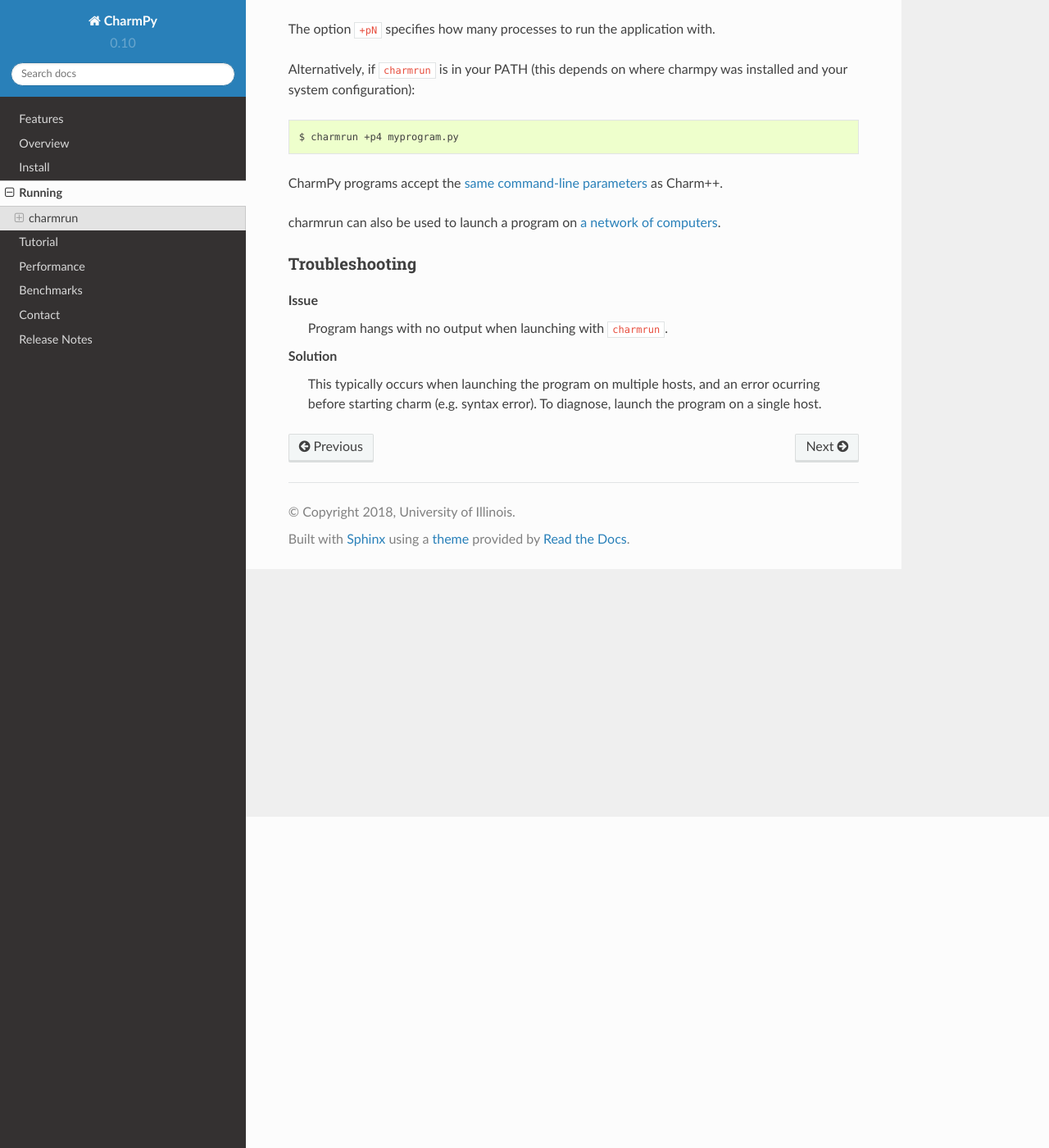
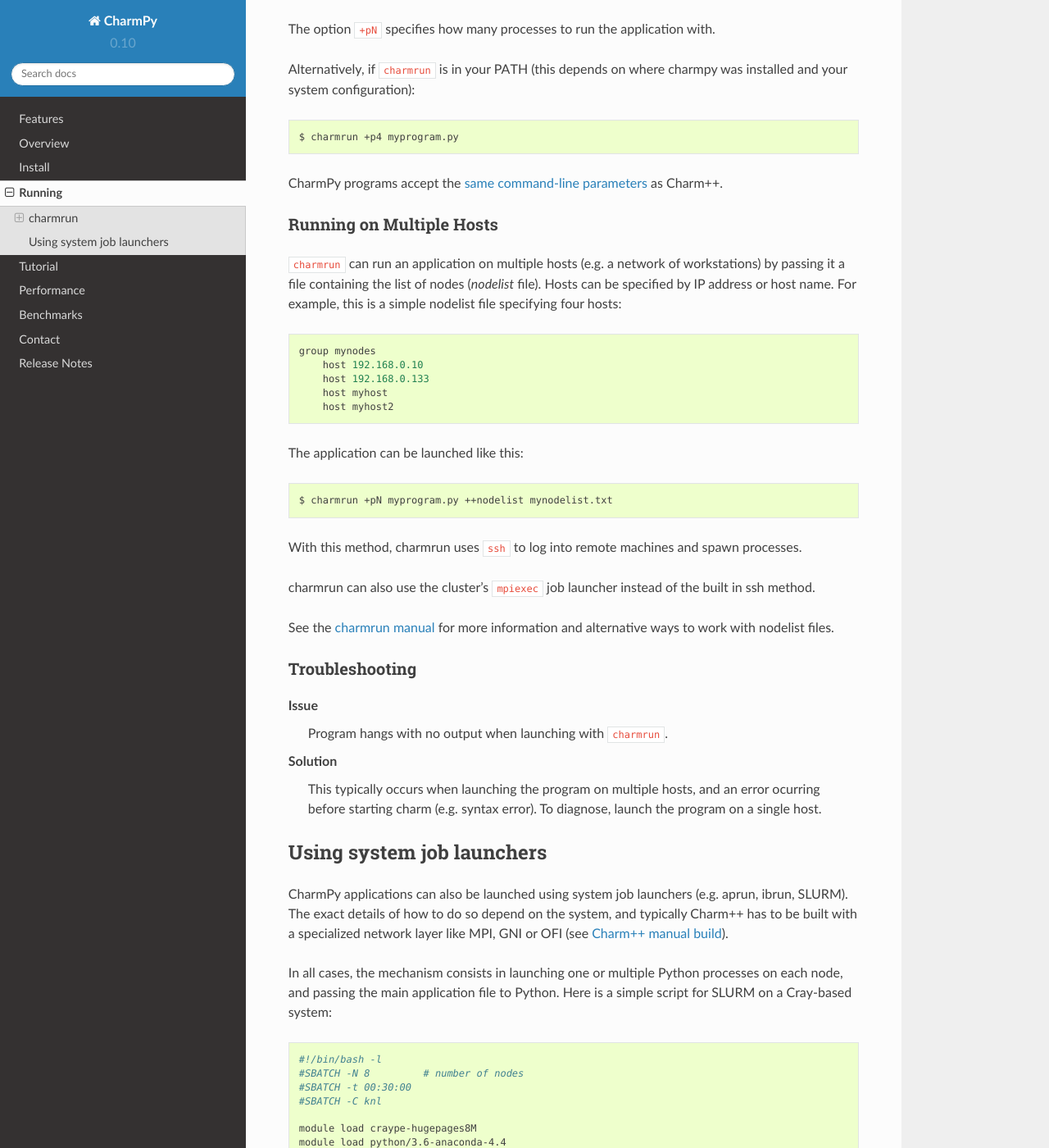
Before and after one commit to charmplusplus/charm4py, a Sphinx documentation site: the page built from docs/running.rst, in a window 1280 px wide and 1400 px high, scrolled down 404 px. Shown: the whole window at 82% size. Built offline with Sphinx 7.4.7 and the Read the Docs theme 2.0.0, drawn with Linux system fonts in a browser that asks for light colours; some of the changed text lies outside the part shown.

Commit message:
Docs: added information about running on multiple nodes

```diff
--- a/docs/running.rst
+++ b/docs/running.rst
@@ -25,11 +25,35 @@ installed and your system configuration)::
 
 CharmPy programs accept the `same command-line parameters`_ as Charm++.
 
-charmrun can also be used to launch a program on `a network of computers`_.
+.. _same command-line parameters: http://charm.cs.illinois.edu/manuals/html/charm++/C.html
 
-.. _a network of computers: http://charm.cs.illinois.edu/manuals/html/charm++/C.html#SECTION05330000000000000000
 
-.. _same command-line parameters: http://charm.cs.illinois.edu/manuals/html/charm++/C.html
+Running on Multiple Hosts
+~~~~~~~~~~~~~~~~~~~~~~~~~
+
+``charmrun`` can run an application on multiple hosts (e.g. a network of workstations)
+by passing it a file containing the list of nodes (*nodelist* file). Hosts can be
+specified by IP address or host name. For example, this is a simple nodelist file
+specifying four hosts::
+
+    group mynodes
+        host 192.168.0.10
+        host 192.168.0.133
+        host myhost
+        host myhost2
+
+The application can be launched like this::
+
+    $ charmrun +pN myprogram.py ++nodelist mynodelist.txt
+
+With this method, charmrun uses ``ssh`` to log into remote machines and spawn processes.
+
+charmrun can also use the cluster's ``mpiexec`` job launcher instead of the built in ssh method.
+
+See the `charmrun manual`_ for more information and alternative ways to work with nodelist
+files.
+
+.. _charmrun manual: http://charm.cs.illinois.edu/manuals/html/charm++/C.html
 
 
 Troubleshooting
@@ -42,3 +66,34 @@ Solution
     This typically occurs when launching the program on multiple hosts, and an error
     ocurring before starting charm (e.g. syntax error). To diagnose, launch the
     program on a single host.
+
+
+Using system job launchers
+--------------------------
+
+CharmPy applications can also be launched using system job launchers
+(e.g. aprun, ibrun, SLURM).
+The exact details of how to do so depend on the system, and typically Charm++ has
+to be built with a specialized network layer like MPI, GNI or OFI
+(see `Charm++ manual build`__).
+
+.. __: install.html#manually-building-the-charm-shared-library
+
+In all cases, the mechanism consists in launching one or multiple Python processes
+on each node, and passing the main application file to Python. Here is a simple script
+for SLURM on a Cray-based system:
+
+.. code-block:: bash
+
+    #!/bin/bash -l
+    #SBATCH -N 8         # number of nodes
+    #SBATCH -t 00:30:00
+    #SBATCH -C knl
+
+    module load craype-hugepages8M
+    module load python/3.6-anaconda-4.4
+
+    export PYTHONPATH=/path/to/charmpy
+    PYTHON_EXEC=`which python3`
+
+    srun -n 512 -c 1 $PYTHON_EXEC myprogram.py app_param1 app_param2 ...
```
